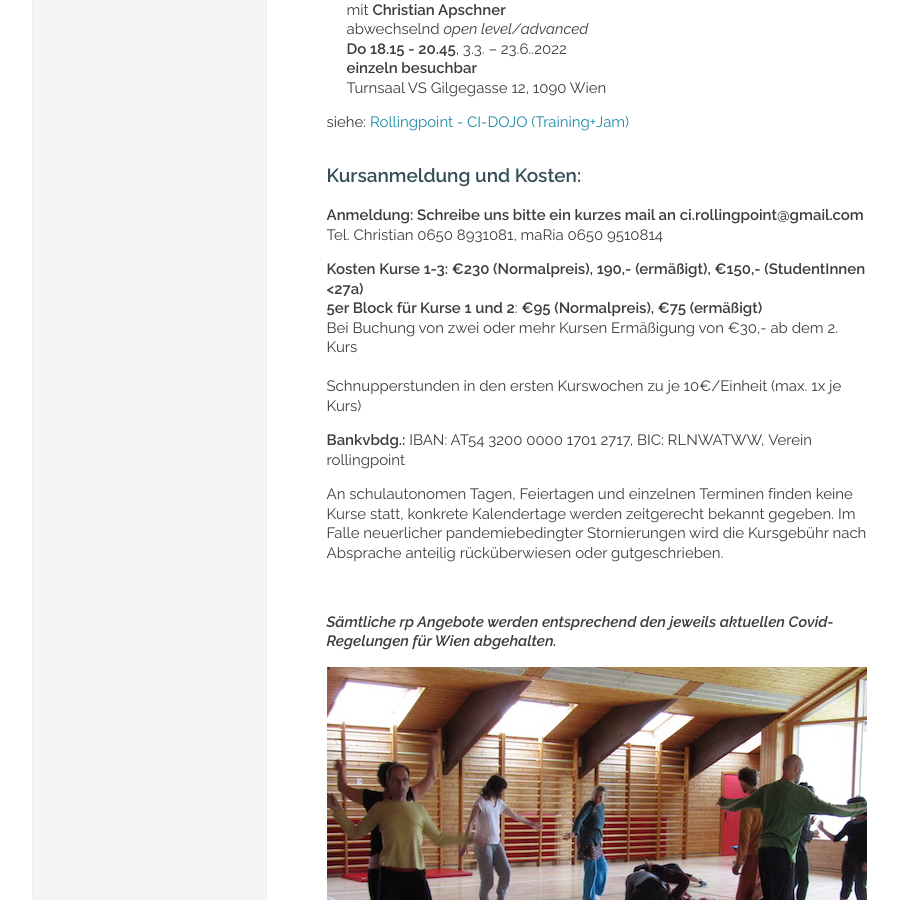
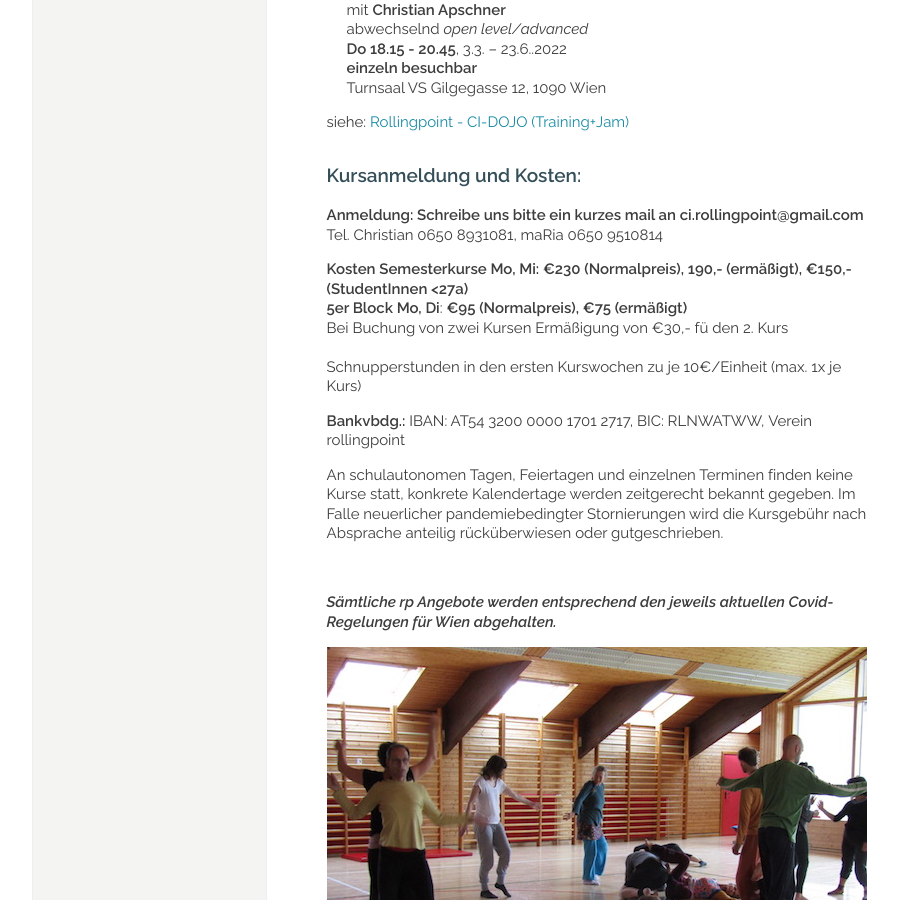
Before and after one commit to manulari/rollingpointat, a Jekyll site: the page built from _pages_de/kurse.md, in a window 1280 px wide and 900 px high, scrolled down 1559 px. Shown: the whole window, without its empty margins (152-1050 px from the left). Built offline with Jekyll 4.4.1, drawn with Linux system fonts in a browser that asks for light colours; comment, search, counter and statistics services are not loaded; some of the changed text lies outside the part shown.

Commit message:
Update page (de) “kurse”

```diff
--- a/_pages_de/kurse.md
+++ b/_pages_de/kurse.md
@@ -28,7 +28,7 @@ Turnsaal VS Gilgegasse 12, 1090 Wien
 
 <div class="named-anchor" id="di"></div>
 
-#### (CI Körpertraining + „Bounce and Shake")
+#### CI Körpertraining + „Bounce and Shake"
 
 mit **maRia Probst**\
 *open level*\
@@ -68,9 +68,9 @@ siehe: [Rollingpoint - CI-DOJO (Training+Jam)](/dojo)
 **Anmeldung: Schreibe uns bitte ein kurzes mail an ci.rollingpoint@gmail.com**\
 Tel. Christian 0650 8931081, maRia 0650 9510814
 
-**Kosten Kurse 1-3: €230 (Normalpreis), 190,- (ermäßigt), €150,- (StudentInnen <27a)**\
-**5er Block für Kurse 1 und 2**: **€95 (Normalpreis), €75 (ermäßigt)**\
-Bei Buchung von zwei oder mehr Kursen Ermäßigung von €30,- ab dem 2. Kurs\
+**Kosten Semesterkurse Mo, Mi: €230 (Normalpreis), 190,- (ermäßigt), €150,- (StudentInnen <27a)**\
+**5er Block Mo, Di**: **€95 (Normalpreis), €75 (ermäßigt)**\
+Bei Buchung von zwei Kursen Ermäßigung von €30,- fü den 2. Kurs\
 \
 Schnupperstunden in den ersten Kurswochen zu je 10€/Einheit (max. 1x je Kurs)
 
```
